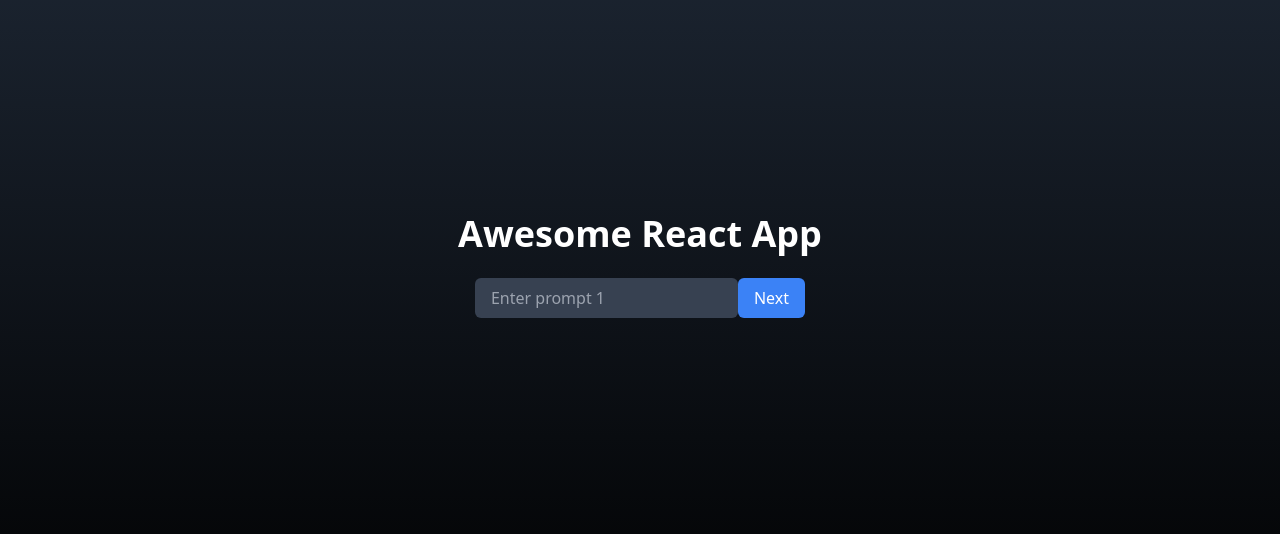
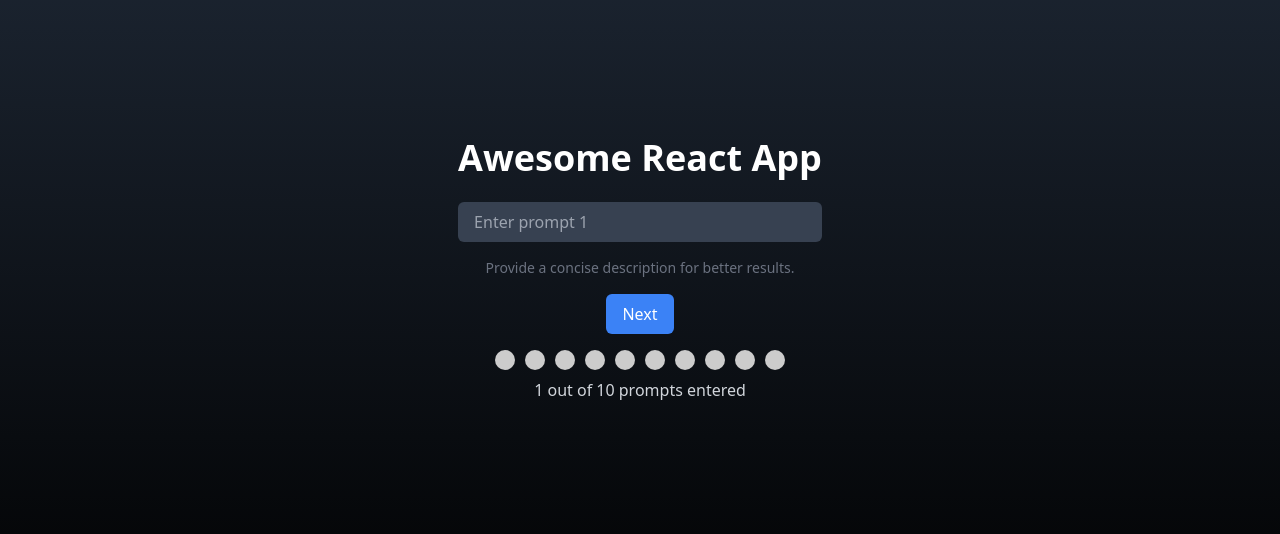
Before and after one commit to dotslashbit/comic-web-app, a React (Vite) app: page / in a window 1280 px wide. Shown: the part 130-664 px from the top of the page. Built offline with nearby package versions, Linux system fonts and the light colour scheme.

Commit message:
added loading text and improved ui for input page

```diff
--- /dev/null
+++ b/src/App.css
@@ -0,0 +1,29 @@
+/* App.css */
+
+.progress-bar-container {
+  display: flex;
+  flex-direction: column;
+  align-items: center;
+}
+
+.progress-bar {
+  display: flex;
+  align-items: center;
+}
+
+.progress-node {
+  width: 20px;
+  height: 20px;
+  background-color: #ccc;
+  border-radius: 50%;
+  margin: 0 5px;
+  display: flex;
+  align-items: center;
+  justify-content: center;
+  font-weight: bold;
+}
+
+.progress-node.completed {
+  background-color: #4caf50; /* Green color for completed nodes */
+  color: #fff;
+}
--- a/src/App.jsx
+++ b/src/App.jsx
@@ -1,9 +1,12 @@
-import { useState, useEffect } from "react";
+import React, { useState, useEffect } from "react";
+import "./App.css"; // Import your CSS file for styling
 
 function App() {
   const [prompts, setPrompts] = useState(Array(10).fill(""));
   const [images, setImages] = useState(Array(10).fill(null));
   const [currentStep, setCurrentStep] = useState(0);
+  const [error, setError] = useState(null);
+  const [isLoading, setIsLoading] = useState(false);
 
   useEffect(() => {
     if (currentStep === 10) {
@@ -26,9 +29,9 @@ function App() {
   };
 
   const fetchImages = async () => {
+    try {
+      setIsLoading(true);
       const imagePromises = prompts.map((prompt) => search({ inputs: prompt }));
-
-    try {
       const imageResponses = await Promise.all(imagePromises);
 
       const imageUrls = imageResponses.map((response) =>
@@ -37,10 +40,14 @@ function App() {
       setImages(imageUrls);
     } catch (error) {
       console.error("Error fetching images:", error);
+      setError("Error fetching images. Please try again.");
+    } finally {
+      setIsLoading(false);
     }
   };
 
   async function search(data) {
+    try {
       const response = await fetch(
         "https://xdwvg9no7pefghrn.us-east-1.aws.endpoints.huggingface.cloud",
         {
@@ -54,14 +61,31 @@ function App() {
           body: JSON.stringify(data),
         }
       );
+      if (!response.ok) {
+        throw new Error("Image fetch failed");
+      }
+
       const result = await response.blob();
       return result;
+    } catch (error) {
+      console.error("Error during image fetch:", error);
+      throw new Error("Error during image fetch. Please try again.");
     }
+  }
+
+  const progressData = prompts.map((_, index) => ({
+    promptNumber: index + 1,
+    completed: index < currentStep,
+  }));
 
   return (
     <div className="min-h-screen flex items-center justify-center bg-gradient-to-b from-gray-800 to-black text-white font-sans">
       <div className="text-center">
         <h1 className="text-4xl font-bold mb-6">Awesome React App</h1>
+
+        {isLoading && <p className="text-gray-300">Loading...</p>}
+
+        {error && <p className="text-red-500 mb-4">{error}</p>}
 
         {currentStep < 10 && (
           <div>
@@ -74,8 +98,11 @@ function App() {
               value={prompts[currentStep]}
               onChange={(e) => handlePromptChange(e.target.value)}
               placeholder={`Enter prompt ${currentStep + 1}`}
-              className="bg-gray-700 text-white px-4 py-2 rounded-md focus:outline-none focus:ring focus:border-blue-300 mb-2"
+              className="bg-gray-700 text-white px-4 py-2 rounded-md focus:outline-none focus:ring focus:border-blue-300 mb-2 w-full"
             />
+            <p className="text-gray-500 text-sm mt-2 mb-4">
+              Provide a concise description for better results.
+            </p>
             <button
               type="button"
               onClick={handleSubmitPrompt}
@@ -83,6 +110,23 @@ function App() {
             >
               {currentStep === 9 ? "Submit" : "Next"}
             </button>
+
+            <div className="mt-4 progress-bar-container">
+              <div className="progress-bar">
+                {progressData.map((data) => (
+                  <div
+                    key={data.promptNumber}
+                    className={`progress-node ${
+                      data.completed ? "completed" : ""
+                    }`}
+                  />
+                ))}
+                <div className="progress-edge" />
+              </div>
+              <p className="text-gray-300 mt-2">
+                {currentStep + 1} out of 10 prompts entered
+              </p>
+            </div>
           </div>
         )}
 
```
Lines whose indentation alone changed are shown as unchanged.
